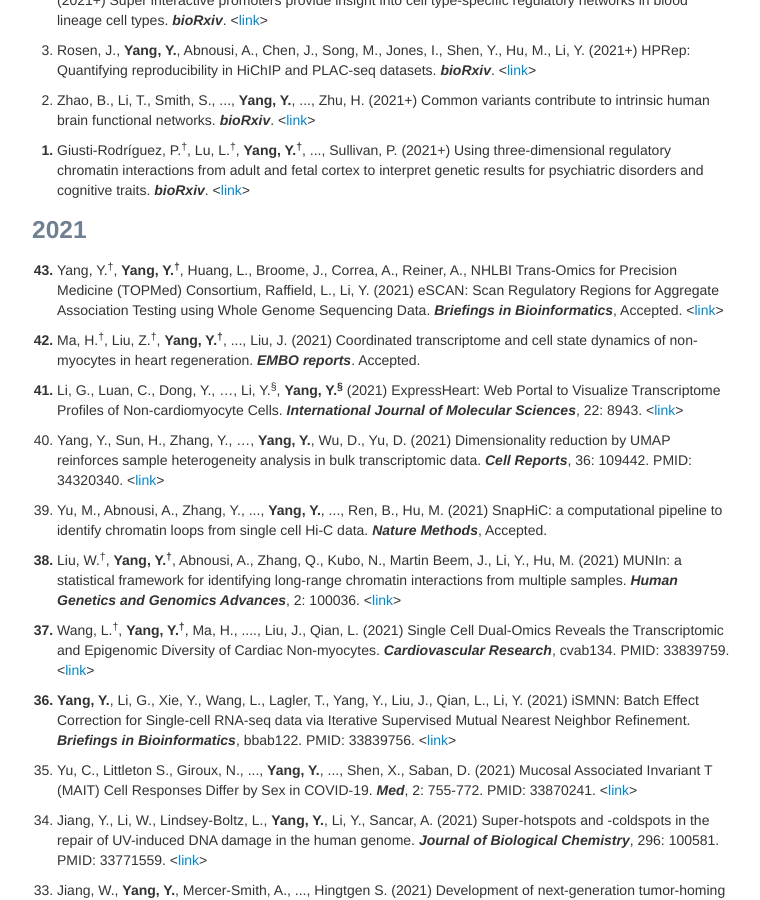
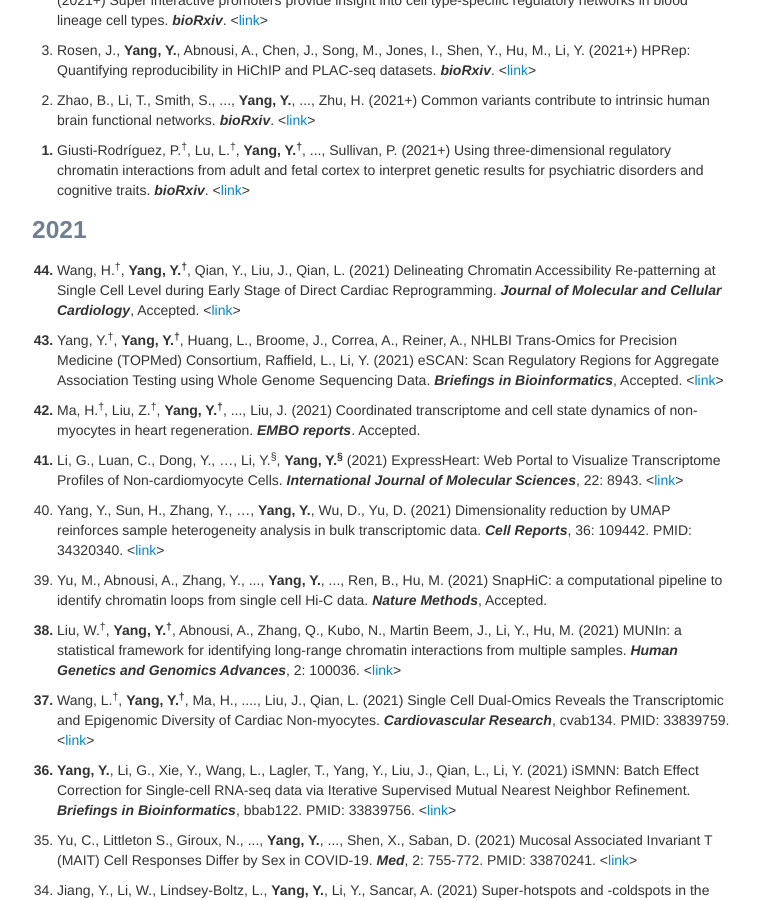
Before and after one commit to yycunc/yycunc.github.io, a Jekyll site: the page built from pages/pubs.md, in a window 1280 px wide and 900 px high, scrolled down 324 px. Shown: the whole window, without its empty margins (258-1018 px from the left). Built offline with Jekyll 4.4.1, drawn with Linux system fonts in a browser that asks for light colours.

Commit message:
Update pubs.md

```diff
--- a/pages/pubs.md
+++ b/pages/pubs.md
@@ -23,6 +23,7 @@ title: Yuchen Yang's publications
 <ol start="1" style="font-weight: bold;"> <li><span style="font-weight: normal;">Giusti-Rodríguez, P.<sup>&dagger;</sup>, Lu, L.<sup>&dagger;</sup>, <b>Yang, Y.<sup>&dagger;</sup></b>, ..., Sullivan, P. (2021+) Using three-dimensional regulatory chromatin interactions from adult and fetal cortex to interpret genetic results for psychiatric disorders and cognitive traits. <i><b>bioRxiv</b></i>. <<a href="https://www.biorxiv.org/content/10.1101/406330v1.full">link</a>></span></li></ol>
 
 ### 2021
+<ol start="44" style="font-weight: bold;"> <li><span style="font-weight: normal;">Wang, H.<sup>&dagger;</sup>, <b>Yang, Y.<sup>&dagger;</sup></b>, Qian, Y., Liu, J., Qian, L. (2021) Delineating Chromatin Accessibility Re-patterning at Single Cell Level during Early Stage of Direct Cardiac Reprogramming. <i><b>Journal of Molecular and Cellular Cardiology</b></i>, Accepted. <<a href="https://www.biorxiv.org/content/10.1101/2020.11.30.405266v1">link</a>></span></li></ol>
 
 <ol start="43" style="font-weight: bold;"> <li><span style="font-weight: normal;">Yang, Y.<sup>&dagger;</sup>, <b>Yang, Y.<sup>&dagger;</sup></b>, Huang, L., Broome, J., Correa, A., Reiner, A., NHLBI Trans-Omics for Precision Medicine (TOPMed) Consortium, Raffield, L., Li, Y. (2021) eSCAN: Scan Regulatory Regions for Aggregate Association Testing using Whole Genome Sequencing Data. <i><b>Briefings in Bioinformatics</b></i>, Accepted. <<a href="https://www.biorxiv.org/content/10.1101/2020.11.30.405266v1">link</a>></span></li></ol>
 
```
